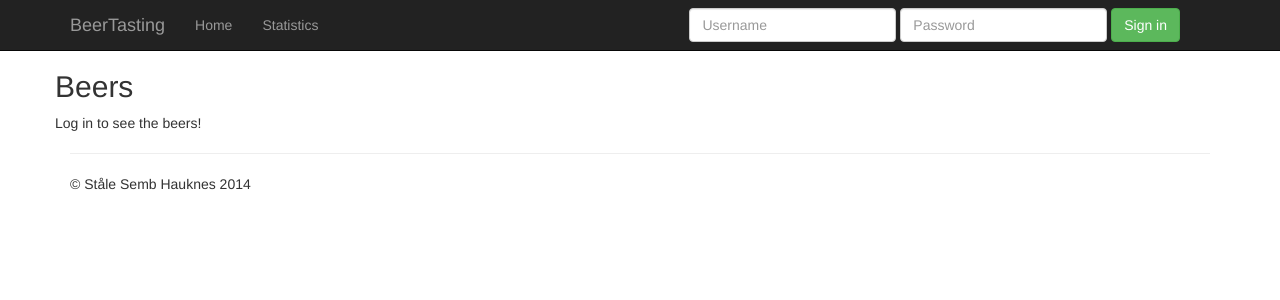
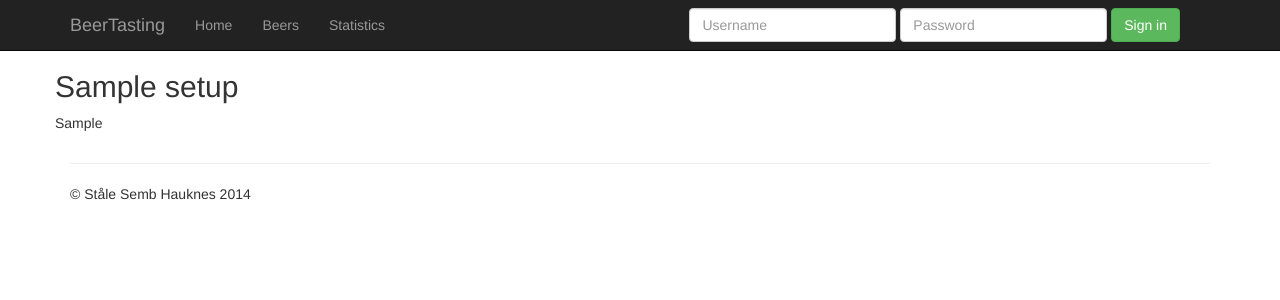
Before and after one commit to LaStrada/BeerTasting, a Django app: page / in a window 1280 px wide. Shown: the top 300 px of the page. Run offline with Django 3.2, Linux system fonts and the light colour scheme; tables that the repository leaves empty hold one stand-in row (values such as "Sample post"); parts of the project's set-up code (start-up, migrations or seed data) failed here and were passed over; some libraries are stand-ins or nearby versions.

Commit message:
Minor bug fixes and new features
- Added a new menu item (beers).
- Added new index template and a new template for rating beers.
- Changed to static beer label images.
- Changed how the badges are counted when checking in beers.

```diff
--- a/BeerTasting/templates/base.html
+++ b/BeerTasting/templates/base.html
@@ -45,6 +45,9 @@
 					<ul class="nav navbar-nav">
 						<li{% navactive request 'index' %}>
 							<a href="{% url 'index' %}">Home</a>
+						</li>
+						<li{% navactive request 'beers' %}>
+							<a href="{% url 'beers' %}">Beers</a>
 						</li>
 						<li{% navactive request 'stats' %}>
 							<a href="{% url 'stats' %}">Statistics</a>
--- a/BeerTasting/templates/index.html
+++ b/BeerTasting/templates/index.html
@@ -5,38 +5,10 @@
 {% block content %}
 	<div class="row">
 		<div class=".col-lg-12">
-			<h2>Beers</h2>
-			<table class="table" data-provides="rowlink">
-				<tr class="border">
-					<th>#</th>
-					{% if finished %}
-					<th>Beer</th>
-					{% endif %}
-					<th>Rating</th>
-				</tr>
-				{% if beers %}
-				{% for beer in beers %}
-
-				<tr>
-					<td>
-						<a href="{% url 'rate_beer' forloop.counter %}">
-						{{beer.id}}
-						</a>
-					</td>
-					{% if finished %}
-					<td>
-						{{beer.brewery}} - <i>{{beer.name}}</i>
-					</td>
-					{% endif %}
-					<td>
-						{% autoescape off %}
-							{{ ratings|print_stars_with_comments:beer.id }}
-						{% endautoescape %}
-					</td>
-				</tr>
-				{% endfor %}
-				{% endif %}
-			</table>
+			<h2>{{ setup.name }}</h2>
+			<p>
+				{{ setup.intro }}
+			</p>
 		</div>
 	</div>
 {% endblock %}
--- a/BeerTasting/templates/stats.html
+++ b/BeerTasting/templates/stats.html
@@ -26,7 +26,7 @@
 								{{ beer.id }}
 							</td>
 							<td rowspan="2">
-								<img src="{{ beer.label }}" />
+								<img src="{{ beer.label }}" width="100" height="100" />
 							</td>
 							<td>{{ beer.name }}</td>
 							<td>{{ beer.brewery }}</td>
--- a/BeerTasting/templates/user/profile.html
+++ b/BeerTasting/templates/user/profile.html
@@ -69,7 +69,7 @@
 				{% csrf_token %}
 				<tr>
 					<td>
-						<img src="{{ beer.beer.beer_label }}" />
+						<img src="{{ beer.beer.beer_label }}" width="100" height="100" />
 					</td>
 					<td>
 						{{ beer.brewery.brewery_name }} <i>({{ beer.brewery.country_name }})</i>
--- a/BeerTasting/urls.py
+++ b/BeerTasting/urls.py
@@ -13,6 +13,8 @@ urlpatterns = patterns('',
     url(r'^admin/', include(admin.site.urls)),
 
     url(r'^$', 'Beers.views.index', name='index'),
+
+    url(r'^beers/', 'Beers.views.beers', name='beers'),
 
     url(r'^login/', 'Beers.views.login_view', name='login_view'),
     url(r'^login_failed/$', 'Beers.views.login_failed_view', name='login_failed_view'),
--- a/Beers/views.py
+++ b/Beers/views.py
@@ -22,15 +22,18 @@ def json2obj(data):
     return json.loads(data, object_hook=_json_object_hook)
 
 def index(request):
+    setup = Setup.objects.get(pk=1)
+    return render(request, 'index.html', {'setup':setup})
+
+def beers(request):
     if request.user.is_authenticated():
+        setup = Setup.objects.get(pk=1)
         beers = Beer.objects.all()
         ratings = BeerRating.objects.filter(user_id=request.user.id)
-        setup = Setup.objects.get(pk=1)
+        return render(request, 'beers.html', {'setup':setup, 'beers':beers, 'ratings':ratings})
 
-        return render(request, 'index.html', {'beers':beers, 'ratings':ratings,
-                                              'finished':setup.finished})
-
-    return render(request, 'index_not_logged_in.html')
+    # if user is not logged in, redirect to index
+    return HttpResponseRedirect(reverse('index'))
 
 def stats(request):
     errors = []
@@ -127,25 +130,28 @@ def rate_beer(request, beer_id):
 
 
 def login_view(request):
-    c = {}
-    c.update(csrf(request))
+    try:
+        c = {}
+        c.update(csrf(request))
 
-    username = request.POST['username']
-    password = request.POST['password']
-    user = authenticate(username=username, password=password)
+        username = request.POST['username']
+        password = request.POST['password']
+        user = authenticate(username=username, password=password)
 
-    if user is not None:
-        if user.is_active:
-            login(request, user)
+        if user is not None:
+            if user.is_active:
+                login(request, user)
 
-            return HttpResponseRedirect(reverse('index'))
+                return HttpResponseRedirect(reverse('index'))
 
+            else:
+                # Return a 'disabled account' error message
+                return HttpResponseRedirect(reverse('login_failed_view'))
         else:
-            # Return a 'disabled account' error message
+            # Return an 'invalid login' error message.
             return HttpResponseRedirect(reverse('login_failed_view'))
-    else:
-        # Return an 'invalid login' error message.
-        return HttpResponseRedirect(reverse('login_failed_view'))
+    except:
+        raise Http404
 
 
 def register_untappd(request):
@@ -256,7 +262,7 @@ def uploadRatingsToUntappd(request):
                         update_rating.save()
                         uploaded += 1
 
-                        numberOfBadges = data['response']['badges']['count']
+                        numberOfBadges += data['response']['badges']['count']
 
                         for x in range (0, numberOfBadges):
                             badges.append({'name':data['response']['badges']['items'][x]['badge_name'],
```
Also changed, not shown: BeerTasting/templates/beers.html (added, +45 -0 lines).
